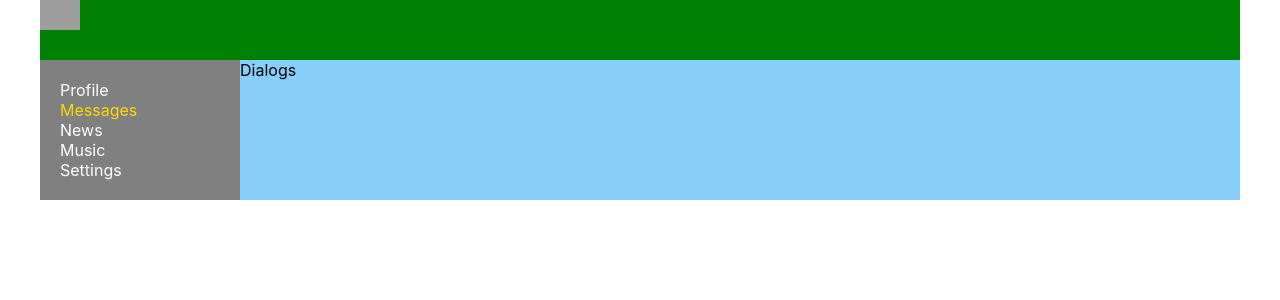
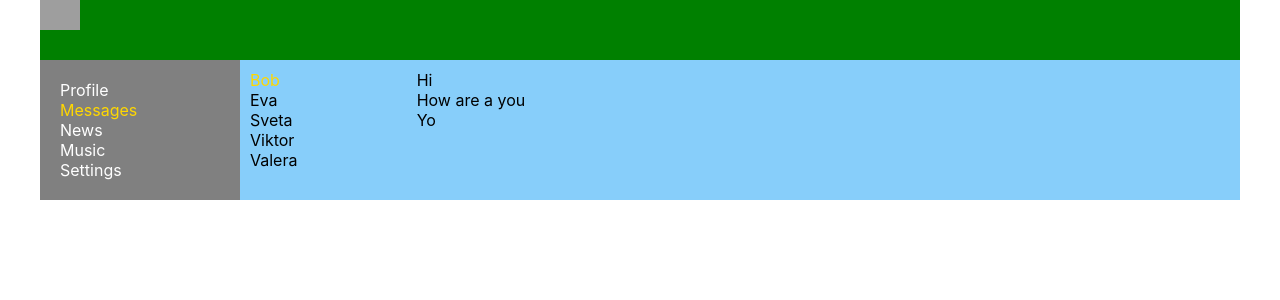
Before and after one commit to JekCort/SocialNetwork, a React (Create React App) app: page /Dialogs in a window 1280 px wide. Shown: the top 300 px of the page. Built offline with nearby package versions, Linux system fonts and the light colour scheme; grey boxes are pictures that could not be loaded.

Commit message:
less21 layout of the dialogs page

```diff
--- a/src/components/Dialogs/Dialogs.module.css
+++ b/src/components/Dialogs/Dialogs.module.css
@@ -0,0 +1,23 @@
+.dialogs {
+    display: grid;
+    grid-template-columns: 2fr 10fr;
+}
+
+.dialogsItem {
+    padding: 10px;
+}
+.dialogsItem .active{
+    color: gold;
+}
+
+.dialog {
+
+}
+
+.messages {
+    padding: 10px;
+}
+
+.message {
+
+}
--- a/src/components/Dialogs/Dialogs.tsx
+++ b/src/components/Dialogs/Dialogs.tsx
@@ -4,8 +4,31 @@ import classes from './Dialogs.module.css';
 
 export const Dialogs = () => {
     return (
-        <div>
-            Dialogs
+        <div className={classes.dialogs}>
+
+            <div className={classes.dialogsItem}>
+                <div className={classes.dialog + ' ' + classes.active}>
+                    Bob
+                </div>
+
+                <div className={classes.dialog}>
+                    Eva
+                </div>
+                <div className={classes.dialog}>
+                    Sveta
+                </div>
+                <div className={classes.dialog}>
+                    Viktor
+                </div>
+                <div className={classes.dialog}>
+                    Valera
+                </div>
             </div>
+            <div className={classes.messages}>
+                <div className={classes.massage}>Hi</div>
+                <div className={classes.massage}> How are a you</div>
+                <div className={classes.massage}>Yo</div>
+            </div>
+        </div>
     );
 };
--- a/src/components/Navbar/Navbar.tsx
+++ b/src/components/Navbar/Navbar.tsx
@@ -1,5 +1,5 @@
 import React from 'react';
-import { NavLink } from 'react-router-dom';
+import {NavLink} from 'react-router-dom';
 import classes from './Navbar.module.css';
 
 export const Navbar = () => {
```
